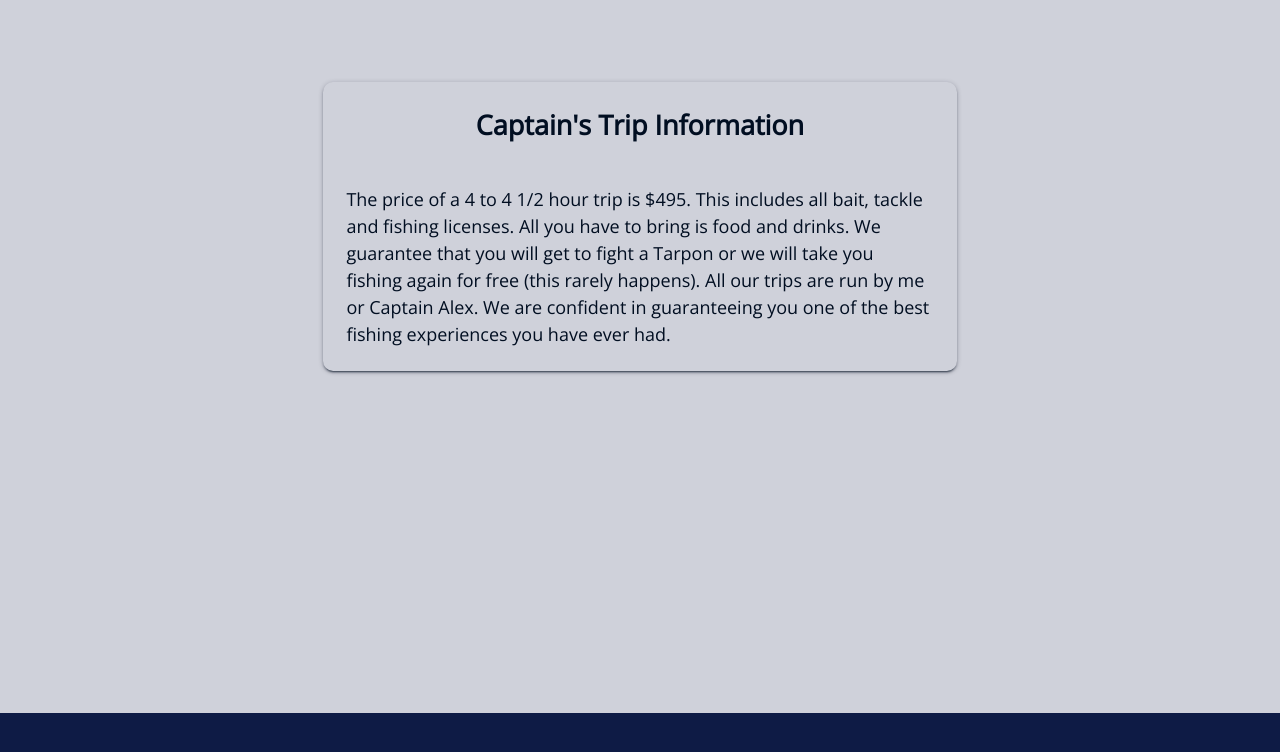
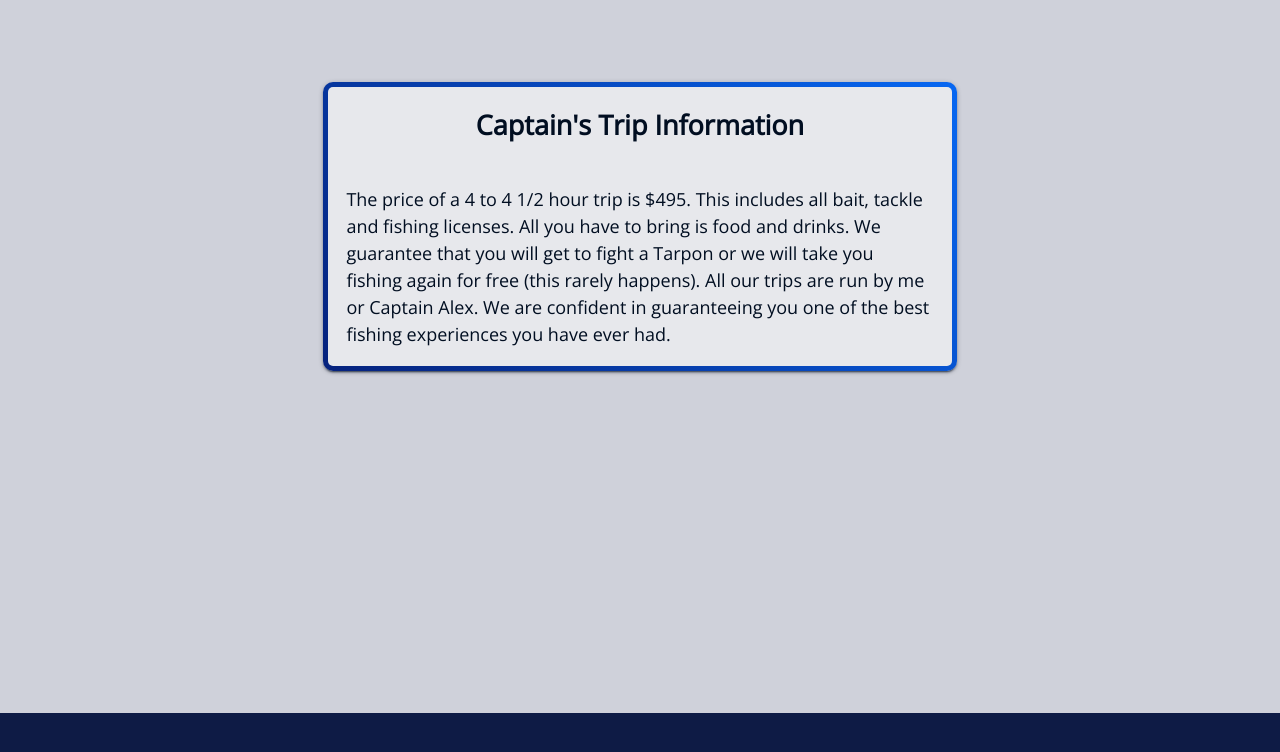
Before and after one commit to ratparty/ratparty.github.io, a website: page index.html in a window 1280 px wide. Shown: the part 5695-6447 px from the top of the page. Drawn offline with nearby package versions, Linux system fonts and the light colour scheme.

Commit message:
fix typo on capt trip info

```diff
--- a/styles/scss/components/_captains-trip-info.scss
+++ b/styles/scss/components/_captains-trip-info.scss
@@ -11,7 +11,7 @@
   padding: 1rem;
   border: double 5px transparent;
   border-radius: 10px;
-  background-image: linear-gradient(#e7e8ec, #e7e8ec), linear-gradient(50deg, $colour-blue, $bright-blue)e7e8ec;
+  background-image: linear-gradient(#e7e8ec, #e7e8ec), linear-gradient(50deg, $colour-blue, $bright-blue);
   //using diff bg colour
   //background-image: linear-gradient(color.scale($colour-sky, $lightness:60%), color.scale($colour-sky, $lightness:60%)), linear-gradient(50deg, $colour-blue, $bright-blue);
   background-origin: border-box;
```
Also changed, not shown: styles/css/styles.css.
